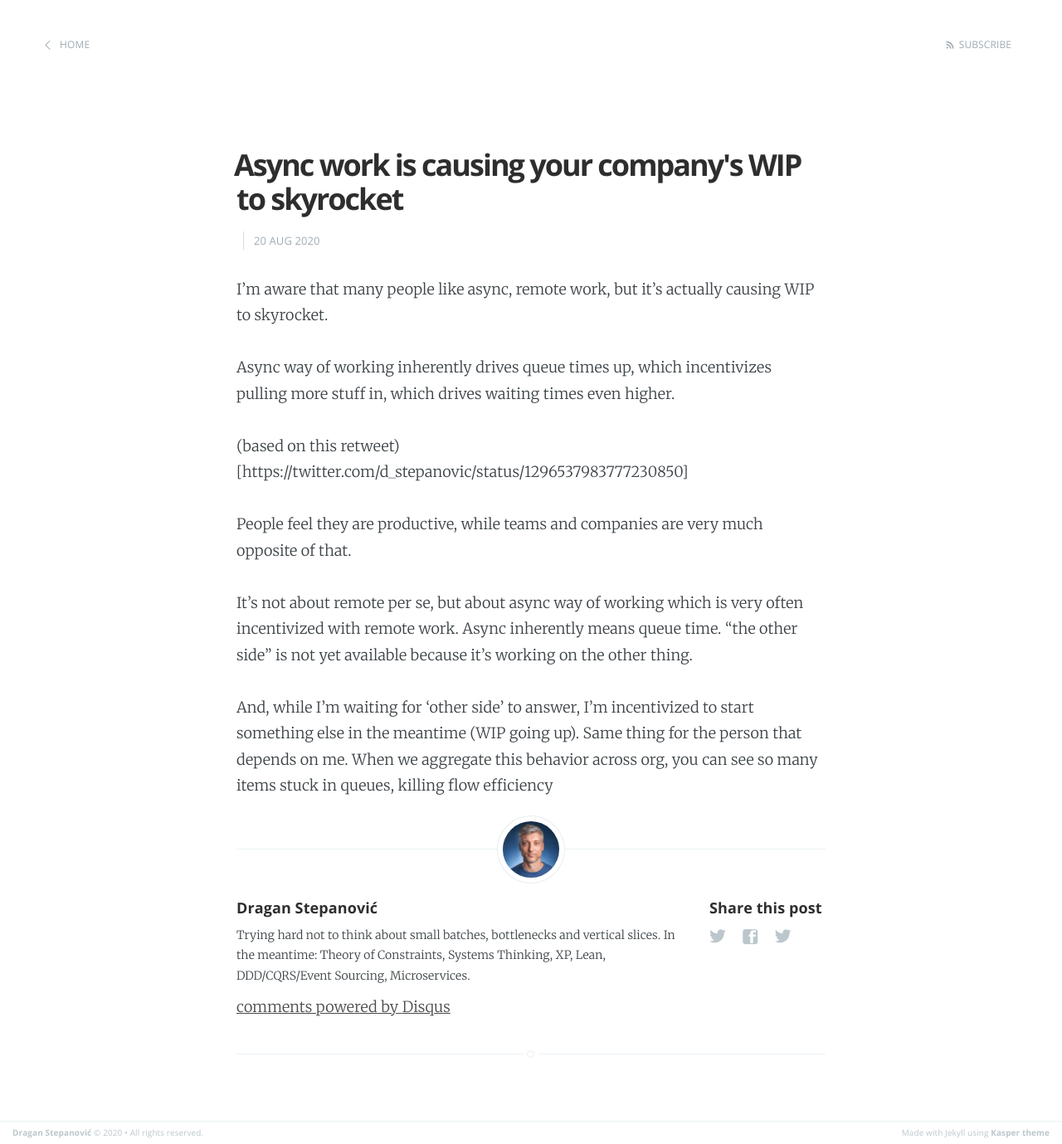
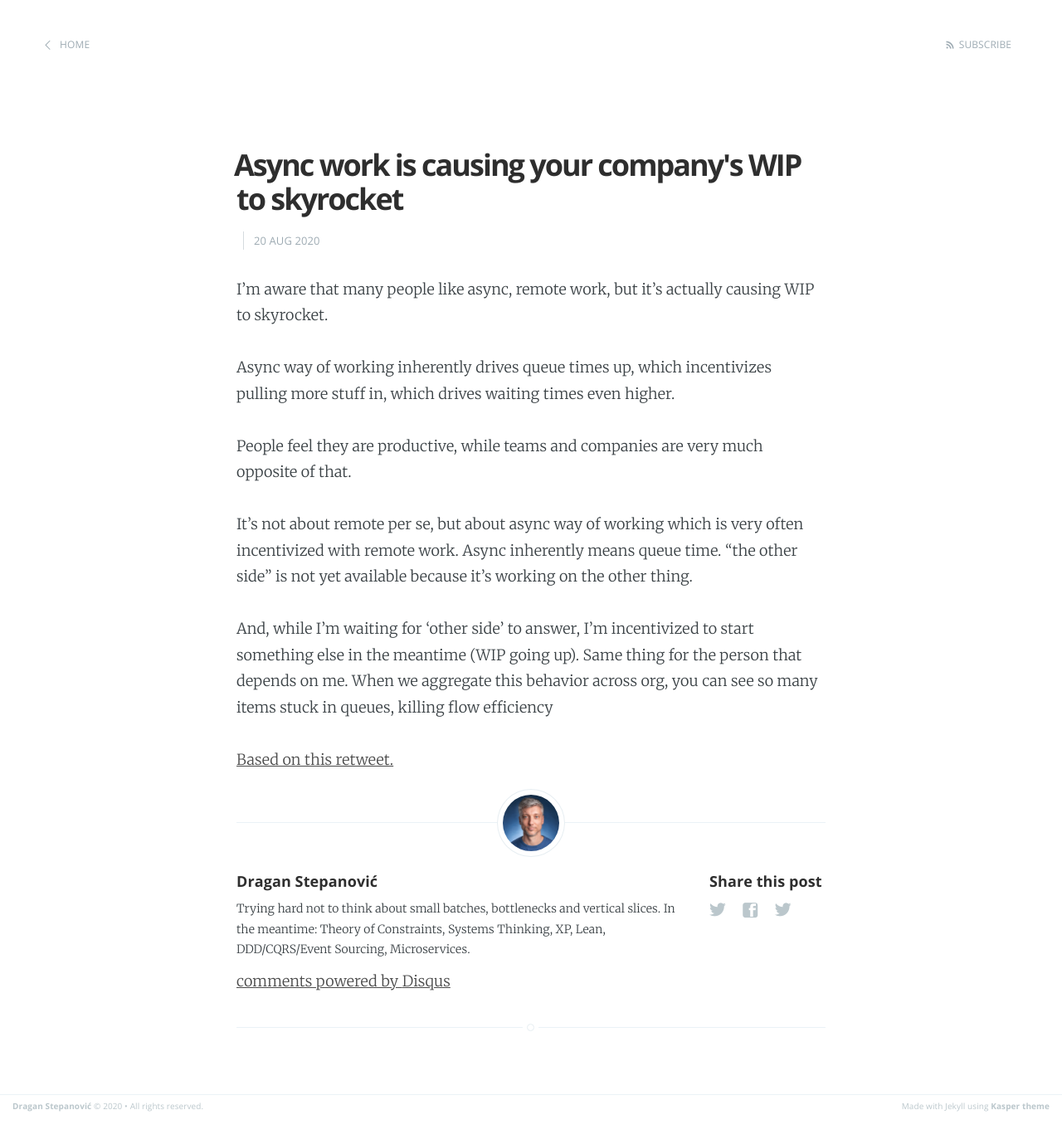
Before and after one commit to dragan-stepanovic/dragan-stepanovic.github.io, a Jekyll site: the page built from _posts/2020-08-20-async-work-and-wip.md, in a window 1280 px wide. Shown: the whole page at 83% size. Built offline with Jekyll 4.4.1, drawn with Linux system fonts in a browser that asks for light colours; our own code applies the rules of GitHub Pages for plain Markdown files; comment, search, counter and statistics services are not loaded; after the commit the page ends 1348 px from its top, so only the background shows below that; some of the changed lines change nothing that is shown.

Commit message:
Update and rename 2020-08-20-remote-async-work-and-wip.md to 2020-08-20-async-work-and-wip.md

```diff
--- a/_posts/2020-08-20-remote-async-work-and-wip.md
+++ b/_posts/2020-08-20-async-work-and-wip.md
@@ -6,8 +6,6 @@ I'm aware that many people like async, remote work, but it's actually causing WI
 
 Async way of working inherently drives queue times up, which incentivizes pulling more stuff in, which drives waiting times even higher.
 
-(based on this retweet)[https://twitter.com/d_stepanovic/status/1296537983777230850]
-
 People feel they are productive, while teams and companies are very much opposite of that.
 
 It's not about remote per se, but about async way of working which is very often incentivized with remote work.
@@ -15,3 +13,6 @@ Async inherently means queue time. "the other side" is not yet available because
 
 And, while I'm waiting for 'other side' to answer, I'm incentivized to start something else in the meantime (WIP going up). Same thing for the person that depends on me.
 When we aggregate this behavior across org, you can see so many items stuck in queues, killing flow efficiency
+
+
+[Based on this retweet.](https://twitter.com/d_stepanovic/status/1296537983777230850)
```
